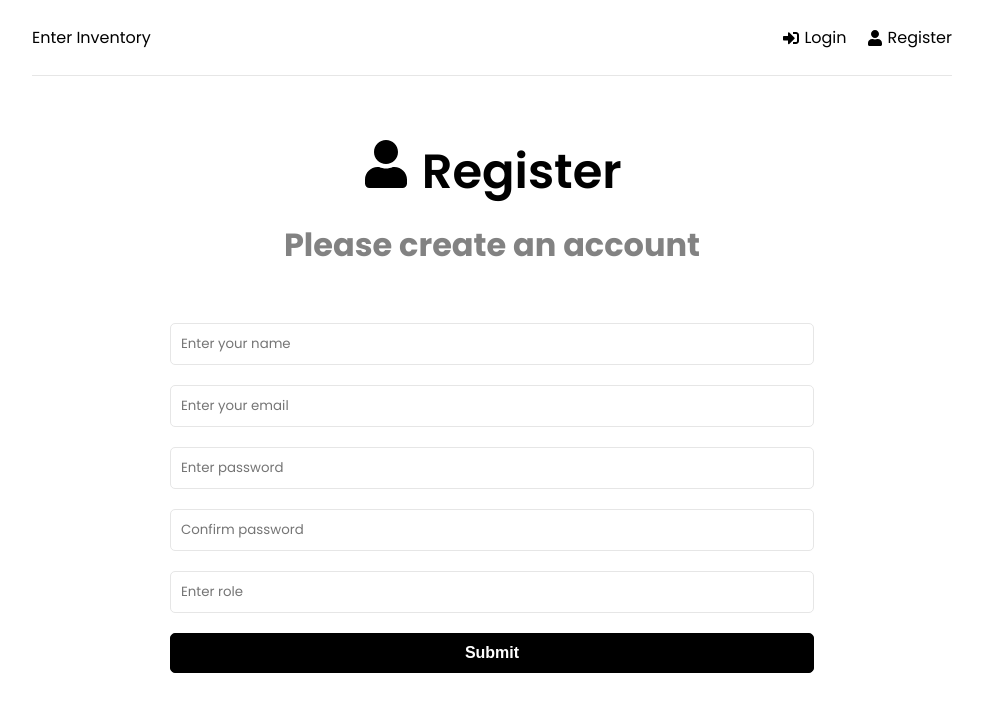
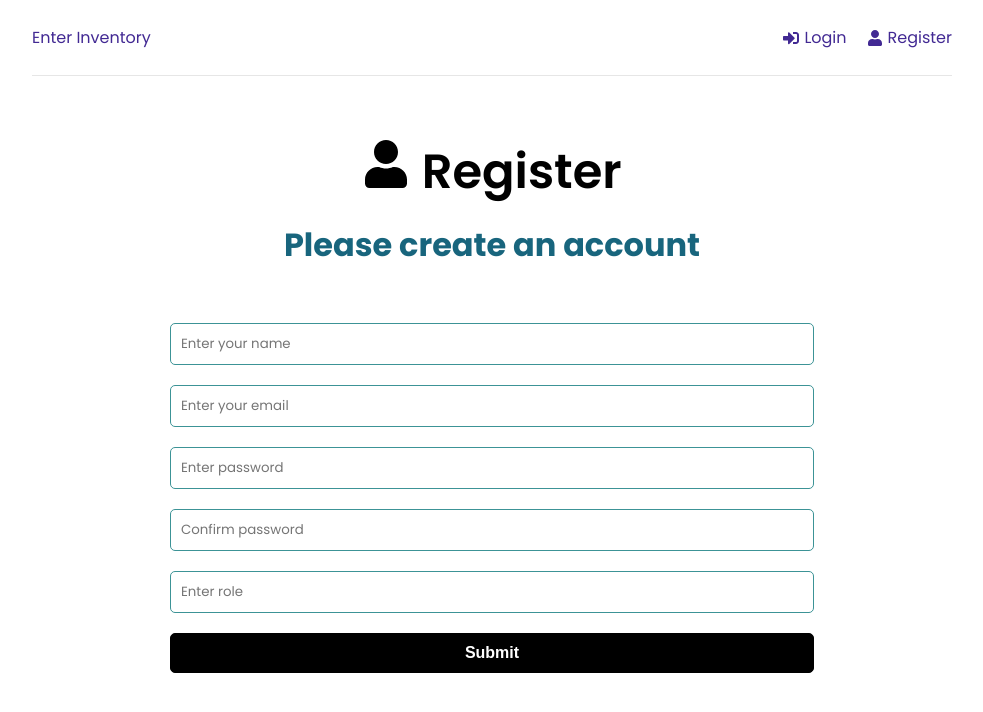
Before and after one commit to mannycerna/capstone-frontend, a React (Create React App) app in the folder frontend/: page /register in a window 1280 px wide. Shown: the top 712 px of the page, without its empty margins (148-1131 px from the left). Built offline with nearby package versions, Linux system fonts and the light colour scheme.

Commit message:
updated cigar Model, added cigaritem and updated index.css

```diff
--- a/frontend/src/components/CigarItem.jsx
+++ b/frontend/src/components/CigarItem.jsx
@@ -12,7 +12,7 @@ function CigarItem( {cigar}) {
                   <h1>Entered into Inventory :</h1>
                   <h2>{new Date(cigar.createdAt).toLocaleString('en-US')}</h2>
             </div>
-
+            {/* <input type = 'text' value = {cigar.name} /> */}
             <h3>{cigar.name}</h3>
             <p>{cigar.productid}</p>
             <p>{cigar.brand}</p>
@@ -23,7 +23,7 @@ function CigarItem( {cigar}) {
             <p>{cigar.filler}</p>
             <p>{cigar.price}</p>
             <p>{cigar.productid}</p>
-            <button onClick={() => dispatch(deleteCigar(cigar._id))} className='close'>X</button>
+            <button onClick={() => dispatch(deleteCigar(cigar._id))} className='close'>DELETE</button>
         </div>
     )
 }
--- a/frontend/src/index.css
+++ b/frontend/src/index.css
@@ -13,7 +13,7 @@ body {
 
 a {
   text-decoration: none;
-  color: #000;
+  color: #422993;
 }
 
 p {
@@ -68,7 +68,7 @@ h3 {
 }
 
 .header ul li a:hover {
-  color: #777;
+  color: #2b2e68;
 }
 
 .header ul li a svg {
@@ -83,7 +83,7 @@ h3 {
 }
 
 .heading p {
-  color: #828282;
+  color: #18657d;
 }
 
 .goals {
@@ -145,7 +145,7 @@ h3 {
 .form-group select {
   width: 100%;
   padding: 10px;
-  border: 1px solid #e6e6e6;
+  border: 1px solid #3c9396;
   border-radius: 5px;
   margin-bottom: 10px;
   font-family: inherit;
```
Also changed, not shown: 1 other file (tests, documents, lock files or other folders).
